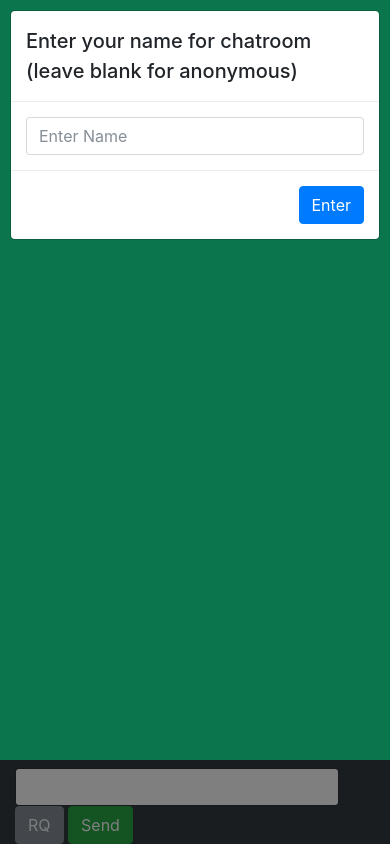
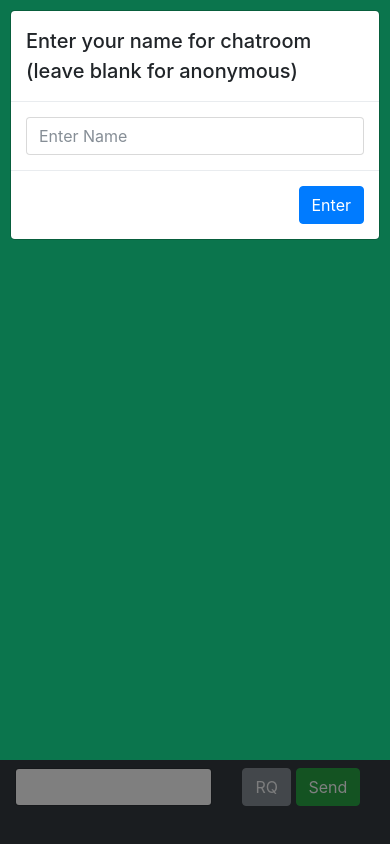
Before and after one commit to Vinnu1/snap-text, a website: page src/index.html in a window 390 px wide. Drawn offline with nearby package versions, Linux system fonts and the light colour scheme; no server answers.

Commit message:
made changes for mobile view

```diff
--- a/src/css/style.css
+++ b/src/css/style.css
@@ -1,9 +1,3 @@
-.width-90 {
-  width: 90%; }
-
-.width-10 {
-  width: 10%; }
-
 .height-90 {
   height: 90%; }
 
--- a/src/index.html
+++ b/src/index.html
@@ -44,10 +44,14 @@
   </div>
   <!-- SEND AREA -->
   <div class="container-fluid height-10 fixed-bottom bg-dark text-light">
-    <div class="mt-2">
-      <input class="form-control width-90 d-inline" id="msg">
-      <button class="btn btn-secondary text-light" id="rq">RQ</button>
-      <button class="btn btn-success" id="send">Send</button>
+    <div class="row mt-2">
+      <div class="col-7 col-sm-9 col-lg-10">
+      <input class="form-control w-100 d-inline" id="msg">
+      </div>
+      <div class="col-5 col-sm-3 col-lg-2">
+        <button class="btn btn-secondary text-light" id="rq">RQ</button>
+        <button class="btn btn-success" id="send">Send</button>
+      </div>
     </div>
   </div>
 
```
